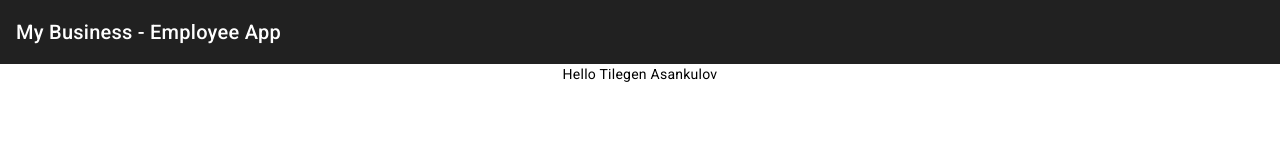
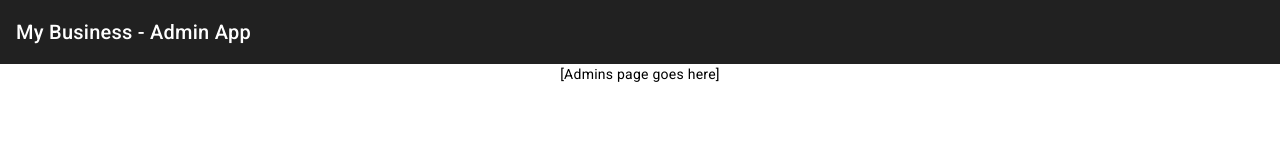
Before and after one commit to TilegenGena/inkubasia-hr, an Angular app in the folder client/: page / in a window 1280 px wide. Shown: the top 160 px of the page. Built offline with nearby package versions, Linux system fonts and the light colour scheme.

Commit message:
Summary: Create AdminApp page * Create new AdminApp module, `ng generate module` * AdminAppRoot component use `ng generate component` Update AppModule.ts, and for just for now comment out <app-empoloyee-app-root>
Test:
* run server and client you will see AdminPage

```diff
--- /dev/null
+++ b/client/src/app/admin-app/admin-app-root/admin-app-root.component.html
@@ -0,0 +1,5 @@
+<mat-toolbar>
+    <span>My Business - Admin App</span>
+</mat-toolbar>
+
+<p>[Admins page goes here]</p>
--- /dev/null
+++ b/client/src/app/admin-app/admin-app-root/admin-app-root.component.scss
@@ -0,0 +1,8 @@
+.example-spacer {
+    flex: 1 1 auto;
+  }
+p {
+    display: flex;
+    justify-content: center ;
+    align-items: center;
+}
--- a/client/src/app/app.component.html
+++ b/client/src/app/app.component.html
@@ -1,2 +1,3 @@
-<app-employee-app-root></app-employee-app-root>
+<!-- <app-employee-app-root></app-employee-app-root> -->
+<app-admin-app-root></app-admin-app-root>
 <router-outlet> </router-outlet>
--- a/client/src/app/app.module.ts
+++ b/client/src/app/app.module.ts
@@ -5,6 +5,7 @@ import { AppRoutingModule } from './app-routing.module';
 import { AppComponent } from './app.component';
 import { BrowserAnimationsModule } from '@angular/platform-browser/animations';
 import { EmployeeAppModule } from './employee-app/employee-app.module';
+import { AdminAppModule } from './admin-app/admin-app.module';
 
 @NgModule({
   declarations: [
@@ -15,6 +16,7 @@ import { EmployeeAppModule } from './employee-app/employee-app.module';
     AppRoutingModule,
     BrowserAnimationsModule,
     EmployeeAppModule,
+    AdminAppModule
   ],
   providers: [],
   bootstrap: [AppComponent]
```
Also changed, not shown: client/src/app/admin-app/admin-app-root/admin-app-root.component.ts (added, +10 -0 lines), client/src/app/admin-app/admin-app.module.ts (added, +20 -0 lines), 1 other file (tests, documents, lock files or other folders).
